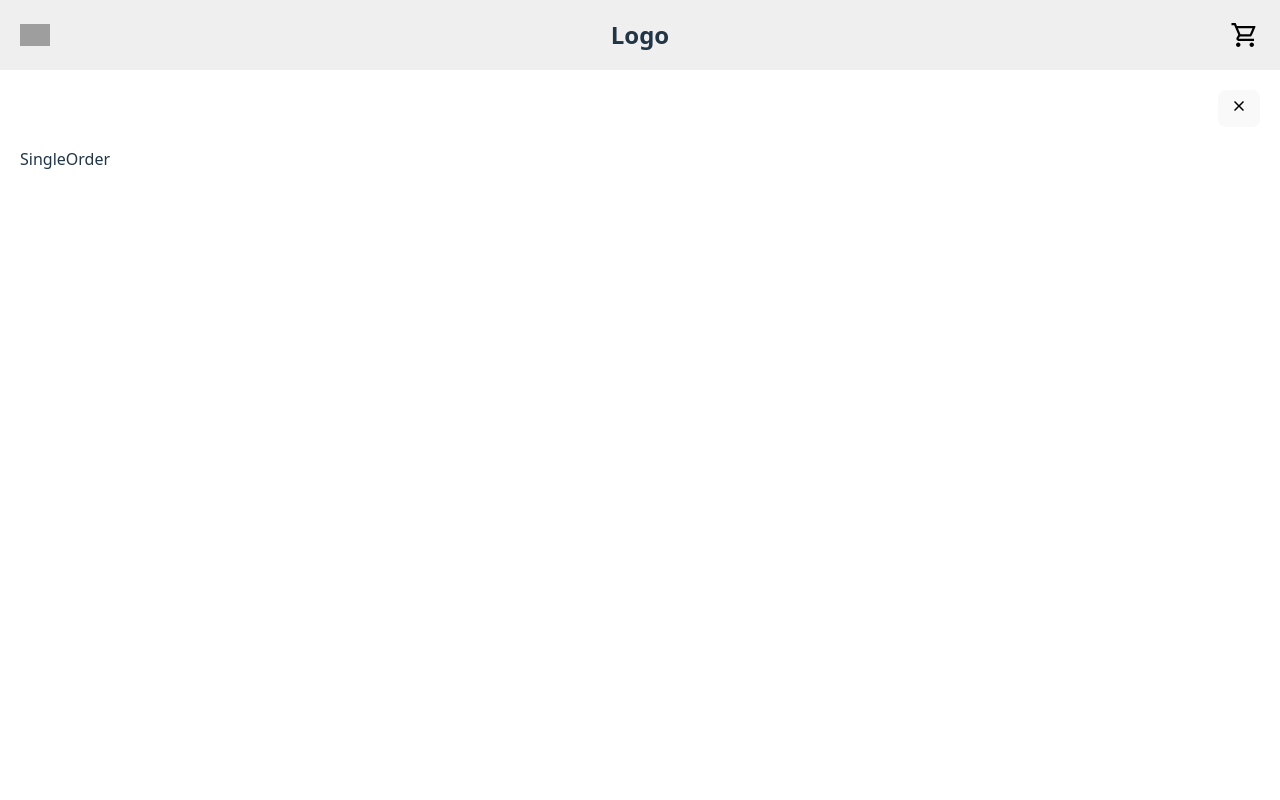
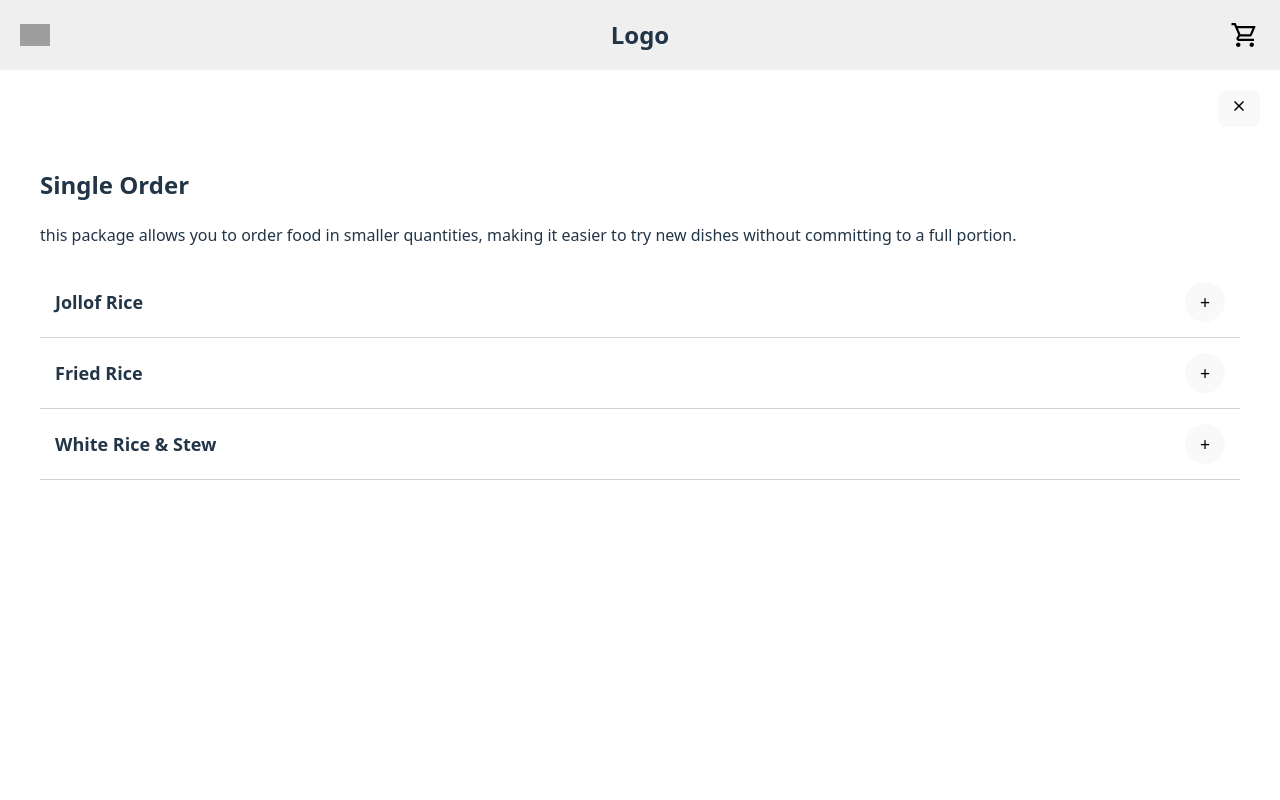
Before and after one commit to itxjoshy/oohs-delight, a React (Vite) app in the folder oohs-delight/: page / in a window 1280 px wide. Both pictures are taken after a click on the button "Food". Shown: the top 800 px of the page. Built offline with nearby package versions, Linux system fonts and the light colour scheme; grey boxes are pictures that could not be loaded.

Commit message:
update: user flow update for selecting products

```diff
--- a/oohs-delight/src/components/Booking.jsx
+++ b/oohs-delight/src/components/Booking.jsx
@@ -1,7 +1,18 @@
 import React from "react";
-
+import FoodList from "./FoodList";
 function Booking() {
-  return <div>Booking</div>;
+  return (
+    <div className="cat-container">
+      <h2>Booking</h2>
+      <p>
+        this package is designed for customers who want to book a for large
+        events or gatherings .
+      </p>
+      <div className="select-container">
+        <FoodList />
+      </div>
+    </div>
+  );
 }
 
 export default Booking;
--- a/oohs-delight/src/components/BulkOrder.jsx
+++ b/oohs-delight/src/components/BulkOrder.jsx
@@ -1,7 +1,18 @@
 import React from "react";
-
+import FoodList from "./FoodList";
 function BulkOrder() {
-  return <div>BulkOrder</div>;
+  return (
+    <div className="cat-container">
+      <h2>Bulk Order</h2>
+      <p>
+        this package is designed for larger groups, allowing you to order
+        multiple dishes at once and enjoy a variety of flavors.
+      </p>
+      <div className="select-container">
+        <FoodList />
+      </div>
+    </div>
+  );
 }
 
 export default BulkOrder;
--- /dev/null
+++ b/oohs-delight/src/components/FoodCard.jsx
@@ -0,0 +1,51 @@
+import React from "react";
+import { useState } from "react";
+
+function FoodCard({ food, expanded, onExpand, onAdd }) {
+  const [quantity, setQuantity] = useState(1);
+  const [protein, setProtein] = useState("");
+
+  return (
+    <div className="food-card">
+      {/* Top section */}
+      <div className="food-header">
+        <h3>{food.name}</h3>
+
+        <button className="plus-btn" onClick={onExpand}>
+          +
+        </button>
+      </div>
+
+      {/* Expand section */}
+      <div className={`expand-section ${expanded ? "open" : ""}`}>
+        <div className="expand-content">
+          <select value={protein} onChange={(e) => setProtein(e.target.value)}>
+            <option value="">Select Protein</option>
+            {food.proteins.map((p, i) => (
+              <option key={i} value={p}>
+                {p}
+              </option>
+            ))}
+          </select>
+
+          <div className="qty-control">
+            <button onClick={() => setQuantity((q) => Math.max(1, q - 1))}>
+              -
+            </button>
+            <span>{quantity}</span>
+            <button onClick={() => setQuantity((q) => q + 1)}>+</button>
+          </div>
+
+          <button
+            className="add-btn"
+            disabled={!protein}
+            onClick={() => onAdd(food, quantity, protein)}
+          >
+            Add to Cart
+          </button>
+        </div>
+      </div>
+    </div>
+  );
+}
+export default FoodCard;
--- /dev/null
+++ b/oohs-delight/src/components/FoodList.jsx
@@ -0,0 +1,37 @@
+import { useState } from "react";
+import FoodCard from "./FoodCard";
+import "./foodlist.css";
+import foods from "./data.js";
+const FoodList = () => {
+  const [expandedId, setExpandedId] = useState(null);
+  const [cart, setCart] = useState([]);
+
+  const handleAddToCart = (food, quantity, protein) => {
+    const newItem = {
+      name: food.name,
+      quantity,
+      protein,
+    };
+
+    setCart([...cart, newItem]);
+    setExpandedId(null); // collapse after adding
+  };
+
+  return (
+    <div className="flex flex-col gap-4 p-4">
+      {foods.map((food) => (
+        <FoodCard
+          key={food.id}
+          food={food}
+          expanded={expandedId === food.id}
+          onExpand={() =>
+            setExpandedId(expandedId === food.id ? null : food.id)
+          }
+          onAdd={handleAddToCart}
+        />
+      ))}
+    </div>
+  );
+};
+
+export default FoodList;
--- a/oohs-delight/src/components/SingleOrder.jsx
+++ b/oohs-delight/src/components/SingleOrder.jsx
@@ -1,7 +1,18 @@
 import React from "react";
-
+import FoodList from "./FoodList";
 function SingleOrder() {
-  return <div>SingleOrder</div>;
+  return (
+    <div className="cat-container">
+      <h2>Single Order</h2>
+      <p>
+        this package allows you to order food in smaller quantities, making it
+        easier to try new dishes without committing to a full portion.
+      </p>
+      <div className="select-container">
+        <FoodList />
+      </div>
+    </div>
+  );
 }
 
 export default SingleOrder;
--- /dev/null
+++ b/oohs-delight/src/components/data.js
@@ -0,0 +1,18 @@
+const foods = [
+  {
+    id: 1,
+    name: "Jollof Rice",
+    proteins: ["Chicken", "Beef", "Turkey", "Goat Meat"],
+  },
+  {
+    id: 2,
+    name: "Fried Rice",
+    proteins: ["Chicken", "Beef", "Turkey"],
+  },
+  {
+    id: 3,
+    name: "White Rice & Stew",
+    proteins: ["Chicken", "Fish", "Beef"],
+  },
+];
+export default foods;
--- /dev/null
+++ b/oohs-delight/src/components/foodlist.css
@@ -0,0 +1,115 @@
+.cat-container {
+  padding: 20px;
+  display: flex;
+  flex-direction: column;
+  gap: 20px;
+}
+
+.food-container {
+  padding: 20px;
+  display: flex;
+  flex-direction: column;
+  gap: 20px;
+}
+
+/* Card */
+.food-card {
+  background: white;
+  border-bottom: 1px solid #3c3c3c3c;
+  padding: 15px;
+}
+
+/* Header */
+.food-header {
+  display: flex;
+  justify-content: space-between;
+  align-items: center;
+}
+
+.food-header h3 {
+  margin: 0;
+  font-size: 18px;
+}
+
+/* Plus Button */
+.plus-btn {
+  width: 40px;
+  height: 40px;
+  border-radius: 50%;
+  border: none;
+  display: flex;
+  align-items: center;
+  justify-content: center;
+  color: rgb(0, 0, 0);
+  font-size: 20px;
+  cursor: pointer;
+  padding: 0;
+  font-size: 1.1rem;
+}
+.plus-btn:active {
+  outline: none;
+}
+
+/* Expand animation */
+.expand-section {
+  max-height: 0;
+  overflow: hidden;
+  transition: max-height 0.4s ease;
+}
+
+.expand-section.open {
+  max-height: 300px;
+}
+
+/* Inside expanded content */
+.expand-content {
+  margin-top: 15px;
+  display: flex;
+  flex-direction: column;
+  gap: 12px;
+}
+
+/* Dropdown */
+select {
+  padding: 8px;
+  border-radius: 8px;
+  border: 1px solid #ccc;
+}
+
+/* Quantity */
+.qty-control {
+  display: flex;
+  align-items: center;
+  gap: 10px;
+}
+
+.qty-control button {
+  width: 30px;
+  height: 30px;
+  border-radius: 6px;
+  border: none;
+  background: #eee;
+  cursor: pointer;
+  display: flex;
+  align-items: center;
+  justify-content: center;
+}
+
+.qty-control span {
+  font-weight: normal;
+}
+
+/* Add to cart button */
+.add-btn {
+  padding: 10px;
+  border-radius: 8px;
+  border: none;
+  background-color: rgb(255, 166, 0);
+  color: white;
+  cursor: pointer;
+}
+
+/* .add-btn:disabled {
+  opacity: 0.5;
+  cursor: not-allowed;
+} */
```
